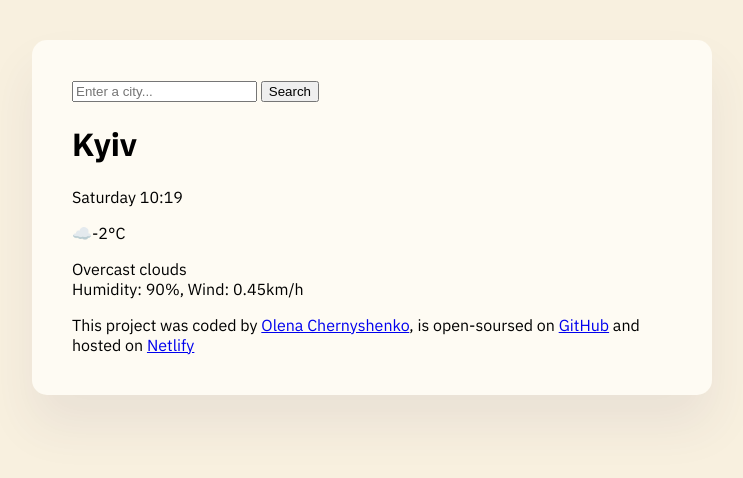
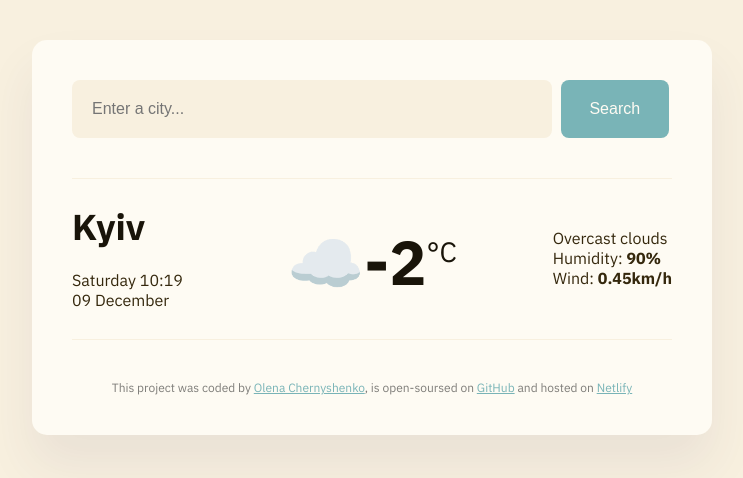
Before and after one commit to LegecL/Forecast-site, a plain HTML site: page index.html in a window 1280 px wide. Shown: the whole page, without its empty margins (268-1011 px from the left). Drawn offline with Linux system fonts and the light colour scheme.

Commit message:
Writing main style

```diff
--- a/index.html
+++ b/index.html
@@ -15,22 +15,39 @@
   <body>
     <div class="weather-block">
       <header>
-        <form>
-          <input type="search" placeholder="Enter a city..." required id="" />
-          <input type="submit" value="Search" />
+        <form class="search-form">
+          <input
+            type="search"
+            placeholder="Enter a city..."
+            required
+            class="search-form-input"
+          />
+          <input type="submit" value="Search" class="search-form-submit" />
         </form>
       </header>
       <main>
-        <div class="">
+        <div class="weather-place">
           <h1>Kyiv</h1>
-          <p id="">Saturday 10:19</p>
         </div>
-        <div class="">☁️-2°C</div>
-        <div class="">
-          <p id="">
+        <div class="weather-time">
+          <p>
+            Saturday 10:19
+            <br />
+            09 December
+          </p>
+        </div>
+        <div class="weather-temperature">
+          <div class="weather-condition-icon">☁️</div>
+          <div class="weather-temperature-value">-2</div>
+          <div class="weather-temperature-unit">&deg;C</div>
+        </div>
+        <div class="weather-condition">
+          <p>
             Overcast clouds
             <br />
-            Humidity: 90%, Wind: 0.45km/h
+            Humidity: <strong>90%</strong>
+            <br />
+            Wind: <strong>0.45km/h</strong>
           </p>
         </div>
       </main>
--- a/src/style.css
+++ b/src/style.css
@@ -1,6 +1,23 @@
 body {
   background-color: #f8f0df;
   font-family: "IBM Plex Sans", sans-serif;
+}
+
+header {
+  border-bottom: 1px solid #f8f0df;
+  padding: 0 0 40px 0;
+}
+
+footer {
+  border-top: 1px solid #f8f0df;
+  padding: 40px 0 0 0;
+  text-align: center;
+  font-size: 12px;
+  color: rgba(0, 0, 0, 0.5);
+}
+
+a {
+  color: #79b4b7;
 }
 
 .weather-block {
@@ -11,3 +28,69 @@ body {
   box-shadow: 0 30px 50px rgba(60, 50, 100, 0.08);
   border-radius: 15px;
 }
+
+.search-form {
+}
+
+.search-form-input {
+  background-color: #f8f0df;
+  font-size: 16px;
+  border: none;
+  border-radius: 8px;
+  width: 80%;
+  padding: 20px;
+}
+
+.search-form-submit {
+  background-color: #79b4b7;
+  font-size: 16px;
+  color: #fefbf3;
+  border: none;
+  border-radius: 8px;
+  margin-left: 5px;
+  width: 18%;
+  padding: 20px;
+}
+
+.weather-place {
+  display: flex;
+  justify-content: left;
+  font-size: 18px;
+  color: #191409;
+}
+
+.weather-time {
+  display: flex;
+  justify-content: left;
+  margin: -20px 0 0 0;
+  color: #35280d;
+}
+
+.weather-temperature {
+  display: flex;
+  justify-content: center;
+  margin: -105px 0 0 0;
+  font-size: 62px;
+  color: #191409;
+}
+
+.weather-condition {
+  display: flex;
+  justify-content: right;
+  margin: -90px 0 35px 0;
+  color: #35280d;
+}
+
+.weather-time {
+  display: flex;
+  justify-content: left;
+}
+
+.weather-temperature-unit {
+  font-size: 28px;
+  margin-top: 12px;
+}
+
+.weather-temperature-value {
+  font-weight: bold;
+}
```
